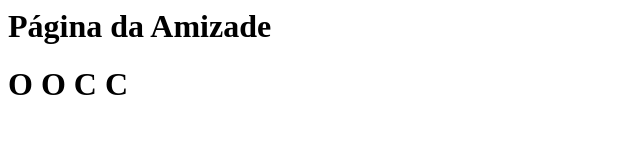
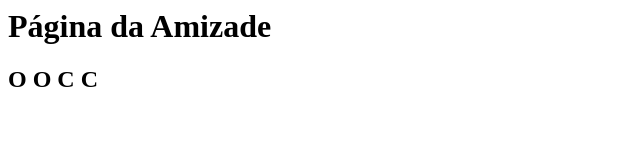
Before and after one commit to NatyViviGab/Best_Friends, a plain HTML site: page index.html in a window 1280 px wide. Shown: the whole page, without its empty margins (0-640 px from the left). Drawn offline with Linux system fonts and the light colour scheme.

Commit message:
Update index.html

```diff
--- a/index.html
+++ b/index.html
@@ -1,2 +1,2 @@
 <h1>Página da Amizade</h1>
-<h1>O    O    C     C</h1>
+<h2>O    O    C     C</h2>
```
